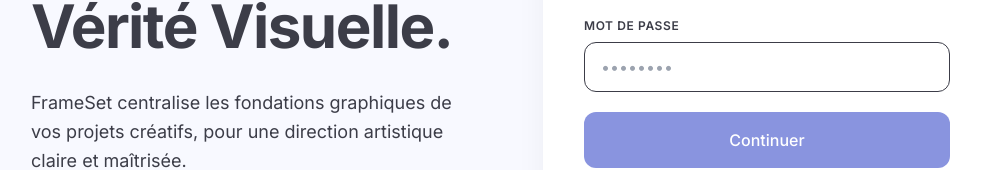
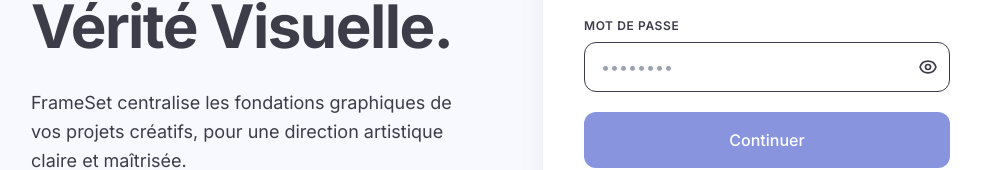
Before and after one commit to AxelleDev/FrameSet, a React (Vite) app in the folder frontend/: page /#/login in a window 1280 px wide. Shown: the part 362-532 px from the top of the page, without its empty margins (129-1110 px from the left). Built offline with nearby package versions, Linux system fonts and the light colour scheme; no server answers.

Commit message:
added password show/hide toggle with inline SVG icons across auth and profile password fields

```diff
--- /dev/null
+++ b/frontend/src/components/PasswordInput.jsx
@@ -0,0 +1,52 @@
+import React, { useState } from 'react';
+
+function EyeIcon() {
+  return (
+    <svg className="w-5 h-5" fill="none" viewBox="0 0 24 24" stroke="currentColor" strokeWidth="2" strokeLinecap="round" strokeLinejoin="round" aria-hidden="true" focusable="false">
+      <path d="M15 12a3 3 0 11-6 0 3 3 0 016 0z" />
+      <path d="M2.458 12C3.732 7.943 7.523 5 12 5c4.478 0 8.268 2.943 9.542 7-1.274 4.057-5.064 7-9.542 7-4.477 0-8.268-2.943-9.542-7z" />
+    </svg>
+  );
+}
+
+function EyeOffIcon() {
+  return (
+    <svg className="w-5 h-5" fill="none" viewBox="0 0 24 24" stroke="currentColor" strokeWidth="2" strokeLinecap="round" strokeLinejoin="round" aria-hidden="true" focusable="false">
+      <path d="M3 3l18 18" />
+      <path d="M10.584 10.587a2 2 0 102.829 2.828" />
+      <path d="M9.88 5.09A10.94 10.94 0 0112 5c4.478 0 8.268 2.943 9.542 7a10.004 10.004 0 01-1.955 3.368M6.228 6.238A9.965 9.965 0 002.458 12c1.274 4.057 5.065 7 9.542 7a9.93 9.93 0 004.186-.922" />
+    </svg>
+  );
+}
+
+export default function PasswordInput({
+  className = '',
+  inputClassName = '',
+  buttonClassName = '[color:var(--color-primary)]',
+  disabled = false,
+  ...inputProps
+}) {
+  const [isVisible, setIsVisible] = useState(false);
+
+  return (
+    <div className={`relative ${className}`.trim()}>
+      <input
+        {...inputProps}
+        type={isVisible ? 'text' : 'password'}
+        disabled={disabled}
+        className={`${inputClassName} pr-12`.trim()}
+      />
+
+      <button
+        type="button"
+        onClick={() => setIsVisible((prev) => !prev)}
+        disabled={disabled}
+        className={`absolute inset-y-0 right-0 px-3 flex items-center justify-center transition-colors ${buttonClassName} ${disabled ? 'cursor-not-allowed opacity-50' : 'cursor-pointer'}`.trim()}
+        aria-label={isVisible ? 'Masquer le mot de passe' : 'Afficher le mot de passe'}
+        aria-pressed={isVisible}
+      >
+        {isVisible ? <EyeOffIcon /> : <EyeIcon />}
+      </button>
+    </div>
+  );
+}
--- a/frontend/src/pages/Login.jsx
+++ b/frontend/src/pages/Login.jsx
@@ -4,6 +4,7 @@ import useAuthApi from '../hooks/useAuth';
 import AuthLayout from '../components/AuthLayout';
 import Button from '../components/Button';
 import Card from '../components/Card';
+import PasswordInput from '../components/PasswordInput';
 import useUserCount from '../hooks/useUserCount';
 
 export default function Login() {
@@ -88,7 +89,14 @@ export default function Login() {
 
           <div className="group">
             <label className="block text-xs font-semibold text-primary uppercase tracking-wider mb-2">Mot de passe</label>
-            <input type="password" name="password" value={formData.password} onChange={handleChange} className="w-full px-4 py-3 bg-white/50 border border-primary rounded-xl focus:outline-none focus:ring-2 focus:ring-blue focus:border-blue transition-all" placeholder="••••••••" />
+            <PasswordInput
+              name="password"
+              value={formData.password}
+              onChange={handleChange}
+              inputClassName="w-full px-4 py-3 bg-white/50 border border-primary rounded-xl focus:outline-none focus:ring-2 focus:ring-blue focus:border-blue transition-all"
+              placeholder="••••••••"
+              autoComplete="current-password"
+            />
           </div>
 
           <Button onClick={handleLogin} fullWidth className="mt-2">
--- a/frontend/src/pages/Profile.jsx
+++ b/frontend/src/pages/Profile.jsx
@@ -5,6 +5,7 @@ import AppModal from '../components/AppModal';
 import ConfirmDialog from '../components/ConfirmDialog';
 import Card from '../components/Card';
 import Button from '../components/Button';
+import PasswordInput from '../components/PasswordInput';
 
 export default function Profile() {
   const { user, updateUserProfile, logout, changePassword } = useData();
@@ -239,29 +240,29 @@ export default function Profile() {
         <form onSubmit={handlePasswordChange} className="space-y-4">
           <div>
             <label className="block text-xs font-semibold text-primary uppercase tracking-wider mb-2">Ancien mot de passe</label>
-            <input
-              type="password"
+            <PasswordInput
               value={passwordForm.currentPassword}
               onChange={e => setPasswordForm({ ...passwordForm, currentPassword: e.target.value })}
-              className="w-full px-4 py-3 bg-blue/10 border border-blue rounded-xl focus:outline-none focus:border-pink transition"
+              inputClassName="w-full px-4 py-3 bg-blue/10 border border-blue rounded-xl focus:outline-none focus:border-pink transition"
+              autoComplete="current-password"
             />
           </div>
           <div>
             <label className="block text-xs font-semibold text-primary uppercase tracking-wider mb-2">Nouveau mot de passe</label>
-            <input
-              type="password"
+            <PasswordInput
               value={passwordForm.newPassword}
               onChange={e => setPasswordForm({ ...passwordForm, newPassword: e.target.value })}
-              className="w-full px-4 py-3 bg-blue/10 border border-blue rounded-xl focus:outline-none focus:border-pink transition"
+              inputClassName="w-full px-4 py-3 bg-blue/10 border border-blue rounded-xl focus:outline-none focus:border-pink transition"
+              autoComplete="new-password"
             />
           </div>
           <div>
             <label className="block text-xs font-semibold text-primary uppercase tracking-wider mb-2">Confirmation du nouveau mot de passe</label>
-            <input
-              type="password"
+            <PasswordInput
               value={passwordForm.confirmPassword}
               onChange={e => setPasswordForm({ ...passwordForm, confirmPassword: e.target.value })}
-              className="w-full px-4 py-3 bg-blue/10 border border-blue rounded-xl focus:outline-none focus:border-pink transition"
+              inputClassName="w-full px-4 py-3 bg-blue/10 border border-blue rounded-xl focus:outline-none focus:border-pink transition"
+              autoComplete="new-password"
             />
           </div>
 
--- a/frontend/src/pages/Register.jsx
+++ b/frontend/src/pages/Register.jsx
@@ -4,6 +4,7 @@ import useAuthApi from '../hooks/useAuth';
 import AuthLayout from '../components/AuthLayout';
 import Button from '../components/Button';
 import Card from '../components/Card';
+import PasswordInput from '../components/PasswordInput';
 import useUserCount from '../hooks/useUserCount';
 
 export default function Register() {
@@ -92,7 +93,14 @@ export default function Register() {
 
           <div className="group">
             <label className="block text-xs font-semibold text-primary uppercase tracking-wider mb-2">Mot de passe</label>
-            <input type="password" name="password" value={formData.password} onChange={handleChange} className="w-full px-4 py-3 bg-white/50 border border-primary rounded-xl focus:outline-none focus:ring-2 focus:ring-blue focus:border-blue transition-all" placeholder="8+ caractères" />
+            <PasswordInput
+              name="password"
+              value={formData.password}
+              onChange={handleChange}
+              inputClassName="w-full px-4 py-3 bg-white/50 border border-primary rounded-xl focus:outline-none focus:ring-2 focus:ring-blue focus:border-blue transition-all"
+              placeholder="8+ caractères"
+              autoComplete="new-password"
+            />
           </div>
 
           <Button onClick={handleRegister} fullWidth className="mt-2">
```
